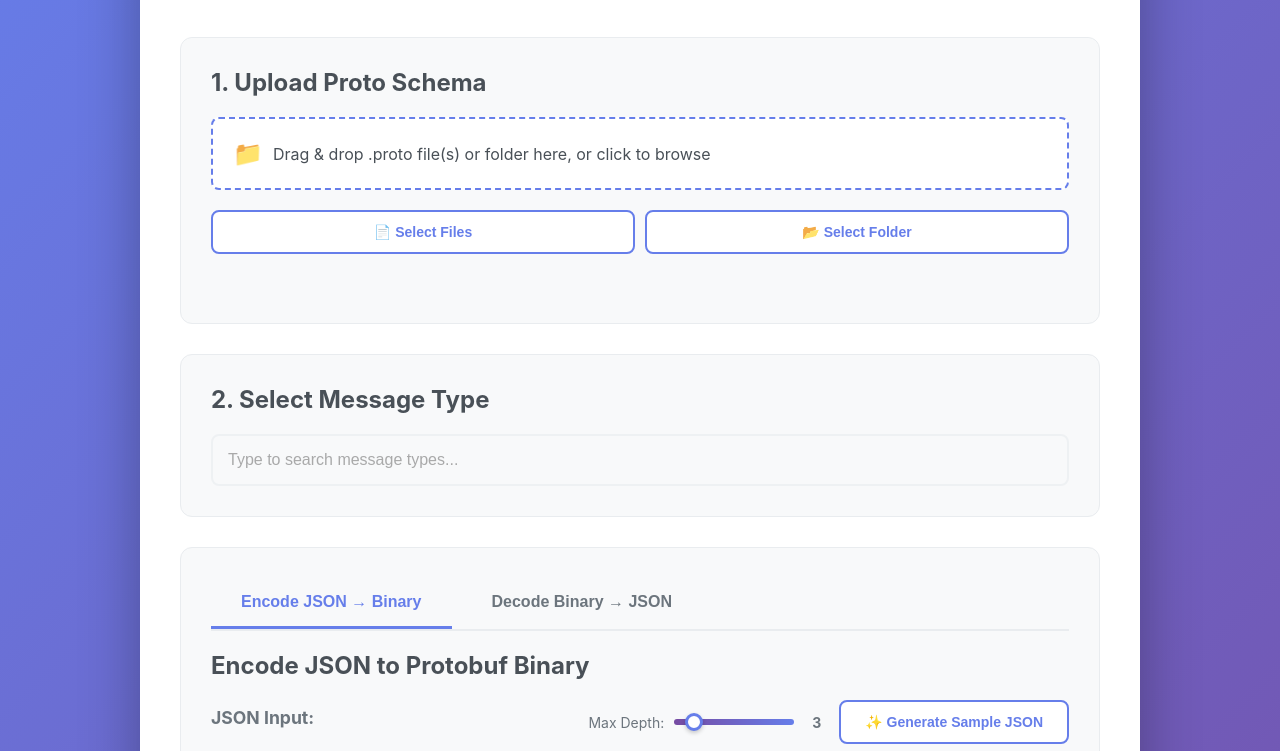
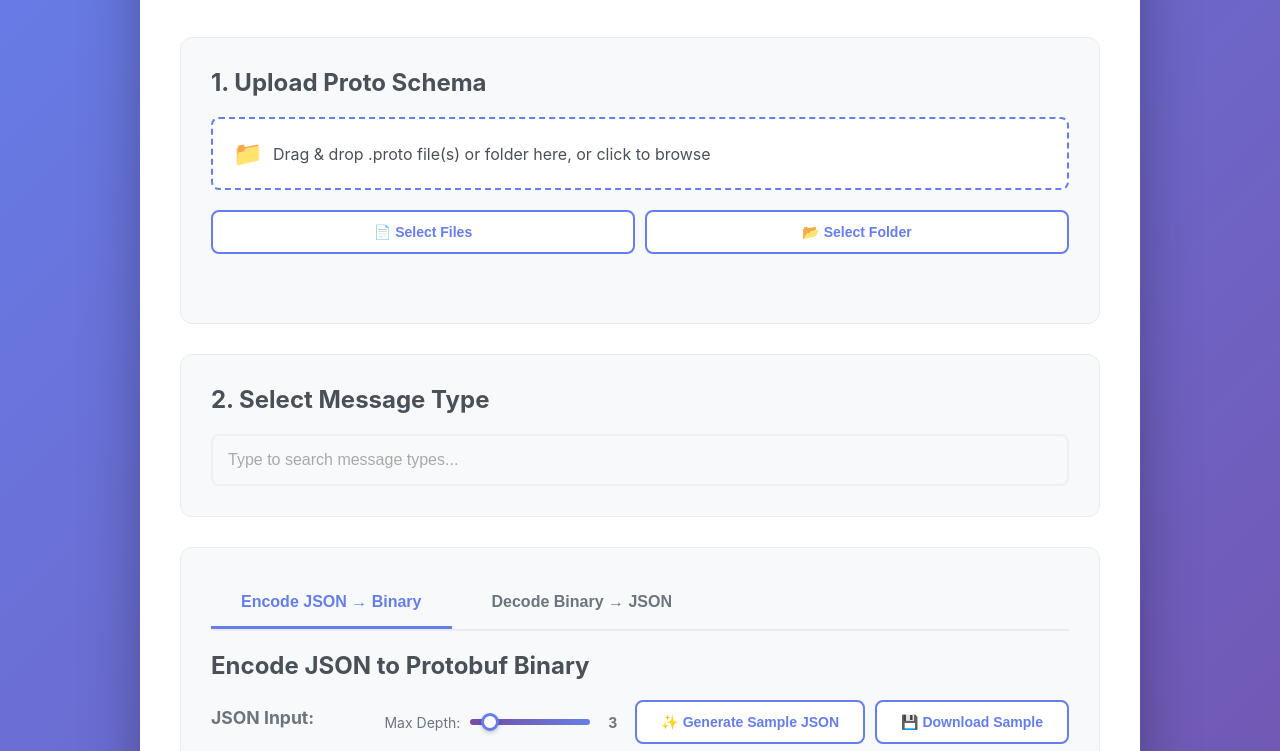
Before and after one commit to alxpark/protobuf-io, a website: page index.html in a window 1280 px wide. Shown: the part 183-934 px from the top of the page. Drawn offline with Linux system fonts and the light colour scheme.

Commit message:
Make Download Sample button always visible, only enable/disable based on content

```diff
--- a/app.js
+++ b/app.js
@@ -565,7 +565,6 @@ function generateSampleJSON() {
 // Update Download Sample button visibility and enabled state based on jsonInput content
 function updateDownloadSampleButton() {
     const hasContent = elements.jsonInput.value.trim().length > 0;
-    elements.downloadSampleBtn.style.display = hasContent ? 'inline-block' : 'none';
     elements.downloadSampleBtn.disabled = !hasContent;
 }
 
--- a/index.html
+++ b/index.html
@@ -58,7 +58,7 @@
                                 <input type="range" id="maxDepthInput" min="1" max="20" value="3" style="width: 120px;" title="Maximum nesting depth for sample generation (1-20)">
                                 <span id="maxDepthValue" style="font-size: 14px; color: #6c757d; font-weight: bold; min-width: 25px; text-align: center;">3</span>
                                 <button id="generateSampleBtn" class="secondary-btn" disabled style="display: inline-block; margin: 0;">✨ Generate Sample JSON</button>
-                                <button id="downloadSampleBtn" class="secondary-btn" disabled style="display: none; margin: 0;">💾 Download Sample</button>
+                                <button id="downloadSampleBtn" class="secondary-btn" disabled style="display: inline-block; margin: 0;">💾 Download Sample</button>
                             </div>
                         </div>
                         <textarea id="jsonInput" placeholder='Enter JSON data, e.g., {"name": "John", "id": 123, "email": "john@example.com"}'></textarea>
```
